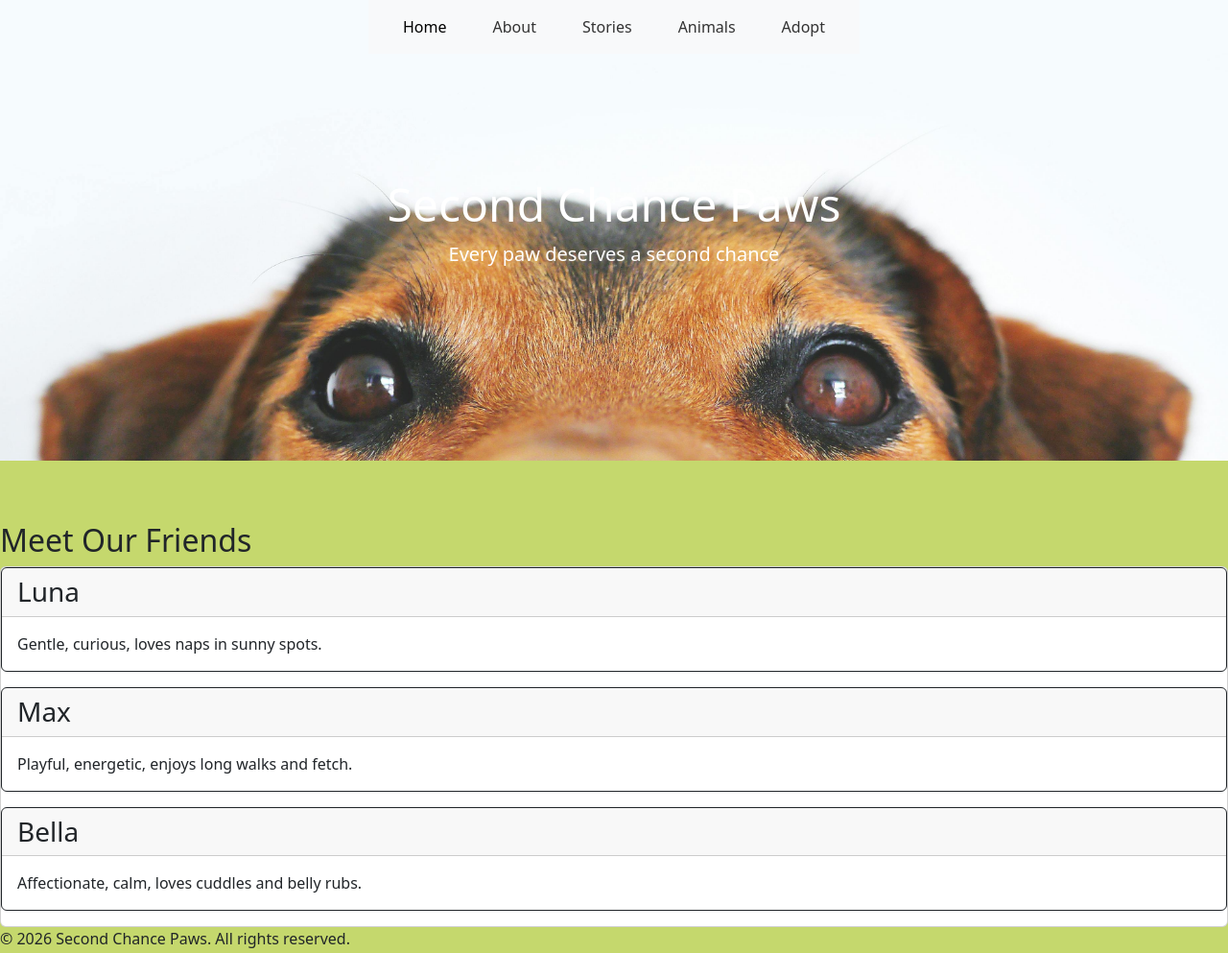
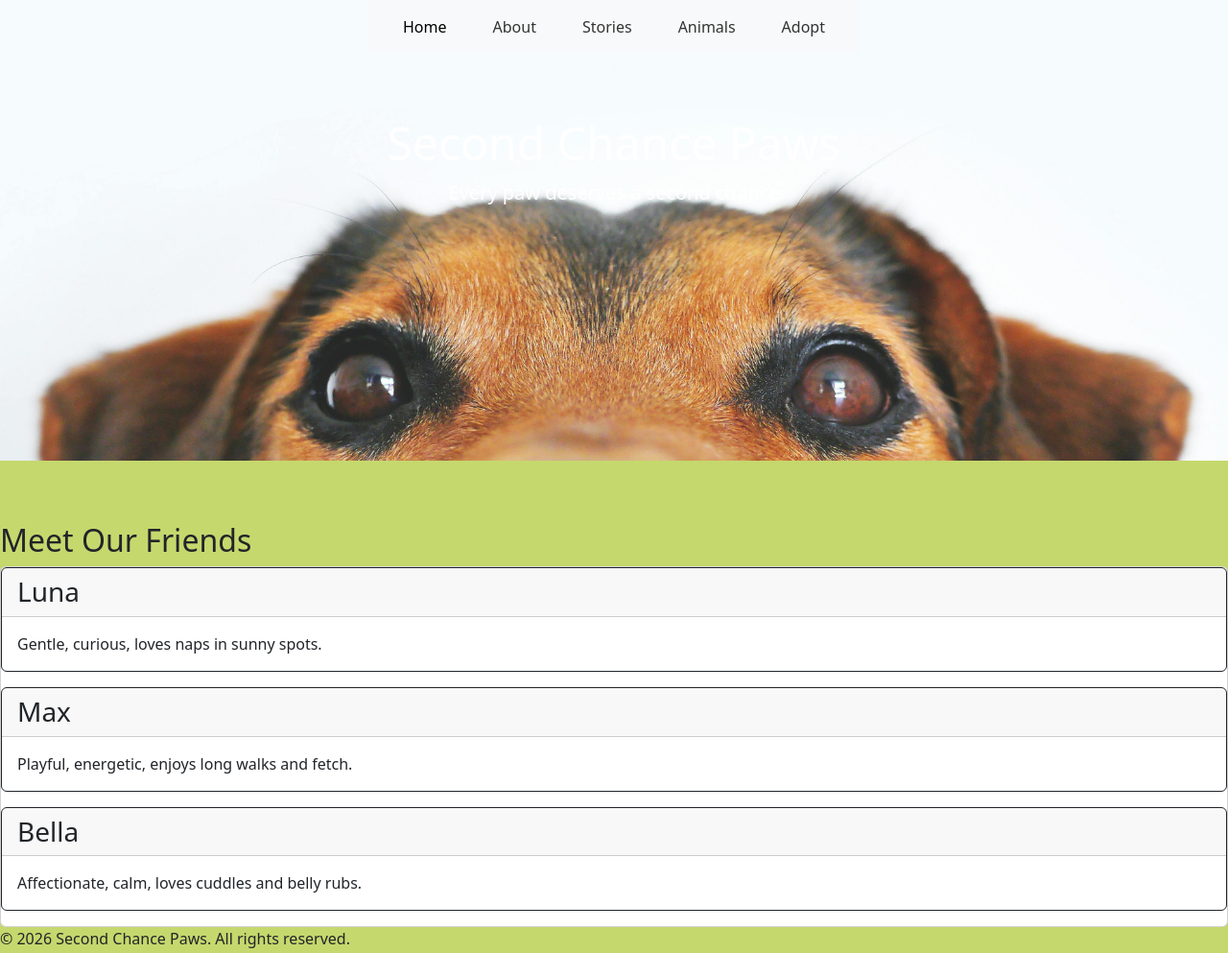
Before and after one commit to tiapetts/SecondChancePaws, a plain HTML site: page index.html in a window 1280 px wide. Shown: the whole page at 96% size. Drawn offline with nearby package versions, Linux system fonts and the light colour scheme.

Commit message:
trying something else

```diff
--- a/index.css
+++ b/index.css
@@ -39,6 +39,7 @@ January 1st, 2026 */
     color: white;
     max-width: 800px;
     padding: 1rem;
+    margin-bottom: 8rem;
 }
 
 .hero h1 {
```
